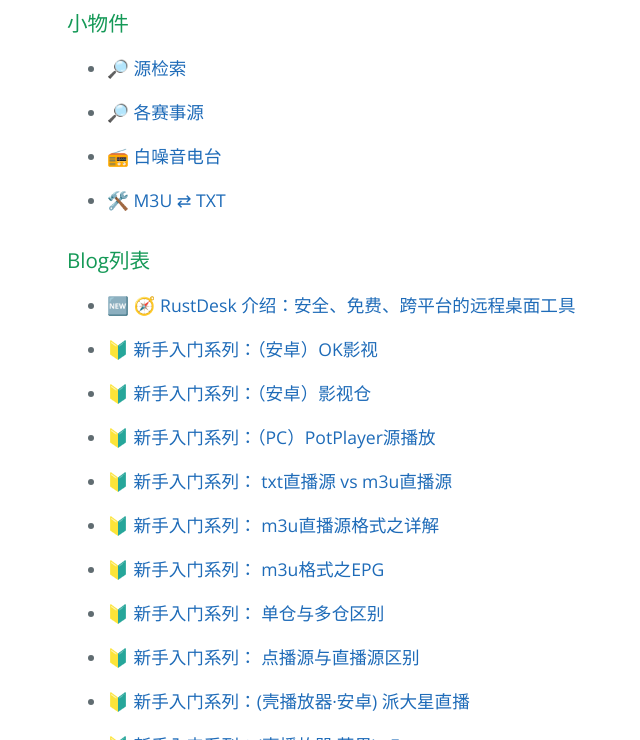
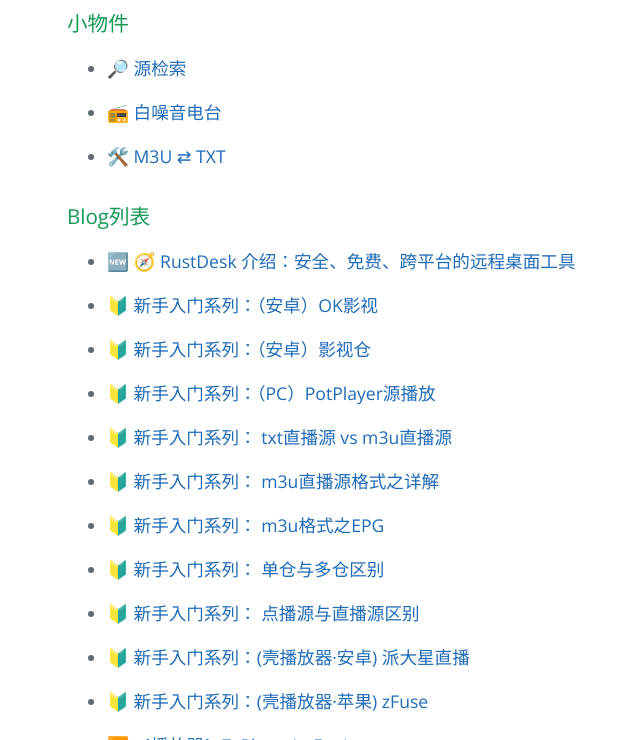
Before and after one commit to kimwang1978/iptv.github.io, a Jekyll site: the page built from index.md, in a window 1280 px wide and 900 px high, scrolled down 576 px, cut to the strip 160-900 px from the top of the window. Shown: the whole strip, without its empty margins (157-797 px from the left). Built offline with Jekyll 4.4.1, drawn with Linux system fonts in a browser that asks for light colours; our own code applies the rules of GitHub Pages for plain Markdown files.

Commit message:
Update 20260211

```diff
--- a/index.md
+++ b/index.md
@@ -6,8 +6,6 @@
 ### 小物件
 
 *   🔎 [源检索](https://search.iptv365.org)
-
-*   🔎 [各赛事源](tiyu.html)
 
 *   📻️ [白噪音电台](https://radio.iptv365.org)
 
```
